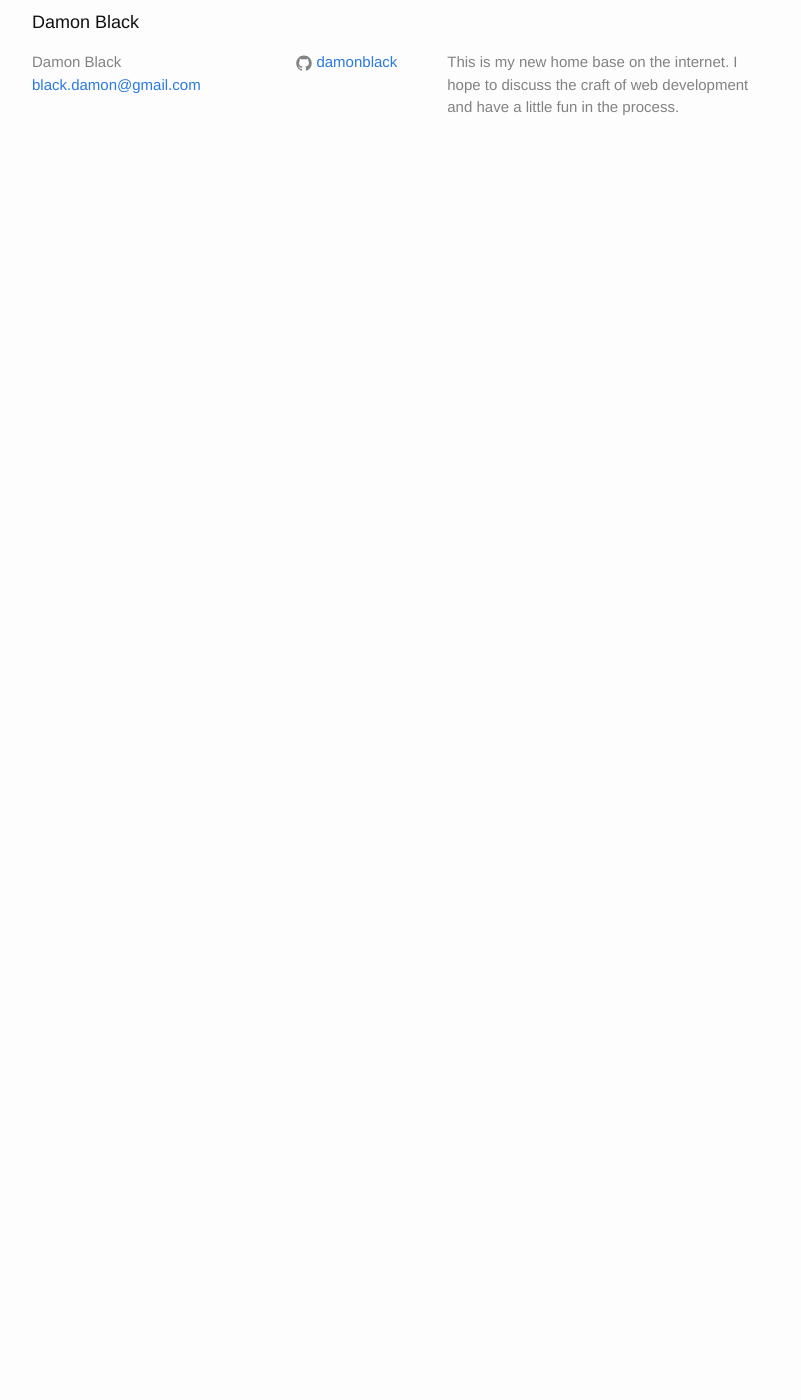
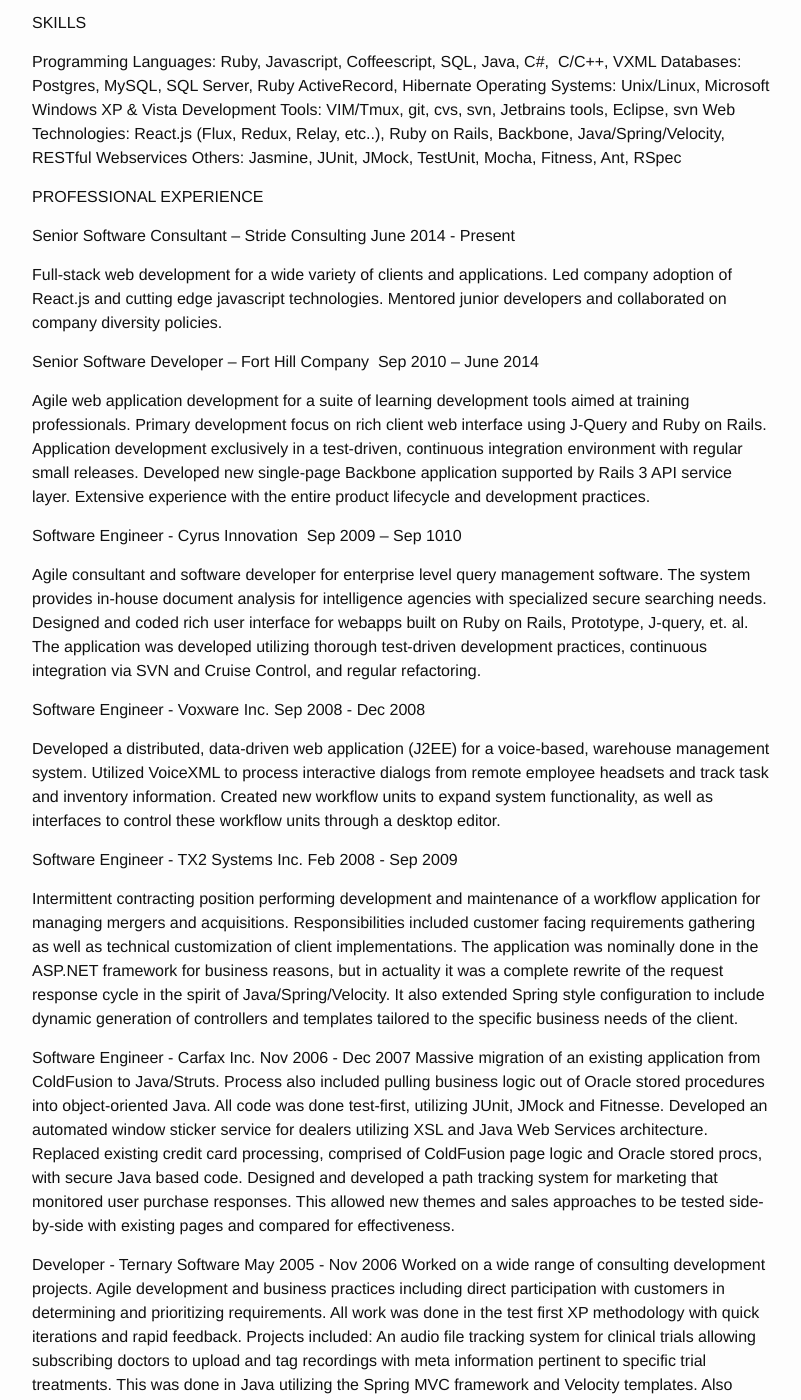
Before and after one commit to damonblack/damonblack.github.io, a Jekyll site: the page built from about.md, in a window 1280 px wide and 1400 px high, scrolled down 270 px. Shown: the whole window, without its empty margins (238-1039 px from the left). Built offline with Jekyll 4.4.1, drawn with Linux system fonts in a browser that asks for light colours; before the commit the page ends 900 px from its top, so only the background shows below that; some of the changed text lies outside the part shown.

Commit message:
Add resume to About page

```diff
--- a/about.md
+++ b/about.md
@@ -4,4 +4,87 @@
 permalink: /about/
 ---
 
-I'm a software developer looking for something new.
+### Damon Black  - Software Developer
+
+I derive deep personal satisfaction from writing clean code, code that expresses intent in the clearest, simplest way possible and points toward its potential rather than obfuscating its design.
+
+
+
+SKILLS
+
+Programming Languages: Ruby, Javascript, Coffeescript, SQL, Java, C#,  C/C++, VXML
+Databases: Postgres, MySQL, SQL Server, Ruby ActiveRecord, Hibernate
+Operating Systems: Unix/Linux, Microsoft Windows XP & Vista
+Development Tools: VIM/Tmux, git, cvs, svn, Jetbrains tools, Eclipse, svn
+Web Technologies: React.js (Flux, Redux, Relay, etc..), Ruby on Rails, Backbone, Java/Spring/Velocity, RESTful Webservices
+Others: Jasmine, JUnit, JMock, TestUnit, Mocha, Fitness, Ant, RSpec
+
+
+
+PROFESSIONAL EXPERIENCE
+
+Senior Software Consultant – Stride Consulting
+June 2014 - Present
+
+Full-stack web development for a wide variety of clients and applications. Led company adoption of React.js and cutting edge javascript technologies. Mentored junior developers and collaborated on company diversity policies.
+
+
+Senior Software Developer – Fort Hill Company
+Sep 2010 – June 2014
+
+Agile web application development for a suite of learning development tools aimed at training professionals. Primary development focus on rich client web interface using J-Query and Ruby on Rails. Application development exclusively in a test-driven, continuous integration environment with regular small releases. Developed new single-page Backbone application supported by Rails 3 API service layer. Extensive experience with the entire product lifecycle and development practices.
+
+
+Software Engineer - Cyrus Innovation
+Sep 2009 – Sep 1010
+
+Agile consultant and software developer for enterprise level query management software. The system provides in-house document analysis for intelligence agencies with specialized secure searching needs. Designed and coded rich user interface for webapps built on Ruby on Rails, Prototype, J-query, et. al. The application was developed utilizing thorough test-driven development practices, continuous integration via SVN and Cruise Control, and regular refactoring.
+
+
+Software Engineer - Voxware Inc.
+Sep 2008 - Dec 2008
+
+Developed a distributed, data-driven web application (J2EE) for a voice-based, warehouse management system. Utilized VoiceXML to process interactive dialogs from remote employee headsets and track task and inventory information. Created new workflow units to expand system functionality, as well as interfaces to control these workflow units through a desktop editor.
+
+
+Software Engineer - TX2 Systems Inc.
+Feb 2008 - Sep 2009
+
+Intermittent contracting position performing development and maintenance of a workflow application for managing mergers and acquisitions. Responsibilities included customer facing requirements gathering as well as technical customization of client implementations. The application was nominally done in the ASP.NET framework for business reasons, but in actuality it was a complete rewrite of the request response cycle in the spirit of Java/Spring/Velocity. It also extended Spring style configuration to include dynamic generation of controllers and templates tailored to the specific business needs of the client.
+
+
+Software Engineer - Carfax Inc.
+Nov 2006 - Dec 2007
+Massive migration of an existing application from ColdFusion to Java/Struts. Process also included pulling business logic out of Oracle stored procedures into object-oriented Java. All code was done test-first, utilizing JUnit, JMock and Fitnesse. Developed an automated window sticker service for dealers utilizing XSL and Java Web Services architecture. Replaced existing credit card processing, comprised of ColdFusion page logic and Oracle stored procs, with secure Java based code. Designed and developed a path tracking system for marketing that monitored user purchase responses. This allowed new themes and sales approaches to be tested side-by-side with existing pages and compared for effectiveness.
+
+
+Developer - Ternary Software
+May 2005 - Nov 2006
+Worked on a wide range of consulting development projects. Agile development and business practices including direct participation with customers in determining and prioritizing requirements. All work was done in the test first XP methodology with quick iterations and rapid feedback. Projects included: An audio file tracking system for clinical trials allowing subscribing doctors to upload and tag recordings with meta information pertinent to specific trial treatments. This was done in Java utilizing the Spring MVC framework and Velocity templates. Also worked on a rebate tracking system for corporate franchise. The system provided optimized data and access to state and local incentive plans for efficient and 'green' utilities and appliances. Application was developed test first in C# using the NMock testing tools and SQLServer backend. Particular challenging was the requirement to utilize an existing legacy database.
+
+
+
+
+Sheet Metal Worker - Kansas City Local #2
+May 1995 - May 2005
+
+Worked as a sheet metal Mechanic designing and building HVAC systems and other industrial work. Worked as a Shop Foreman providing principle layout services, design and spec fabrication and equipment and inventory management. Specialized in adapter curbs for industrial rooftop HVAC systems. These facilitated new equipment to be retrofitted onto existing systems.
+
+
+
+EDUCATION
+
+
+University of Kansas
+Major: Engineering Physics
+Completed Credits: 34
+
+
+1989 - 1991
+
+Johnson County Community College
+Major: Computer Science
+Completed Credits: 12
+
+
+2003 - 2004
```
